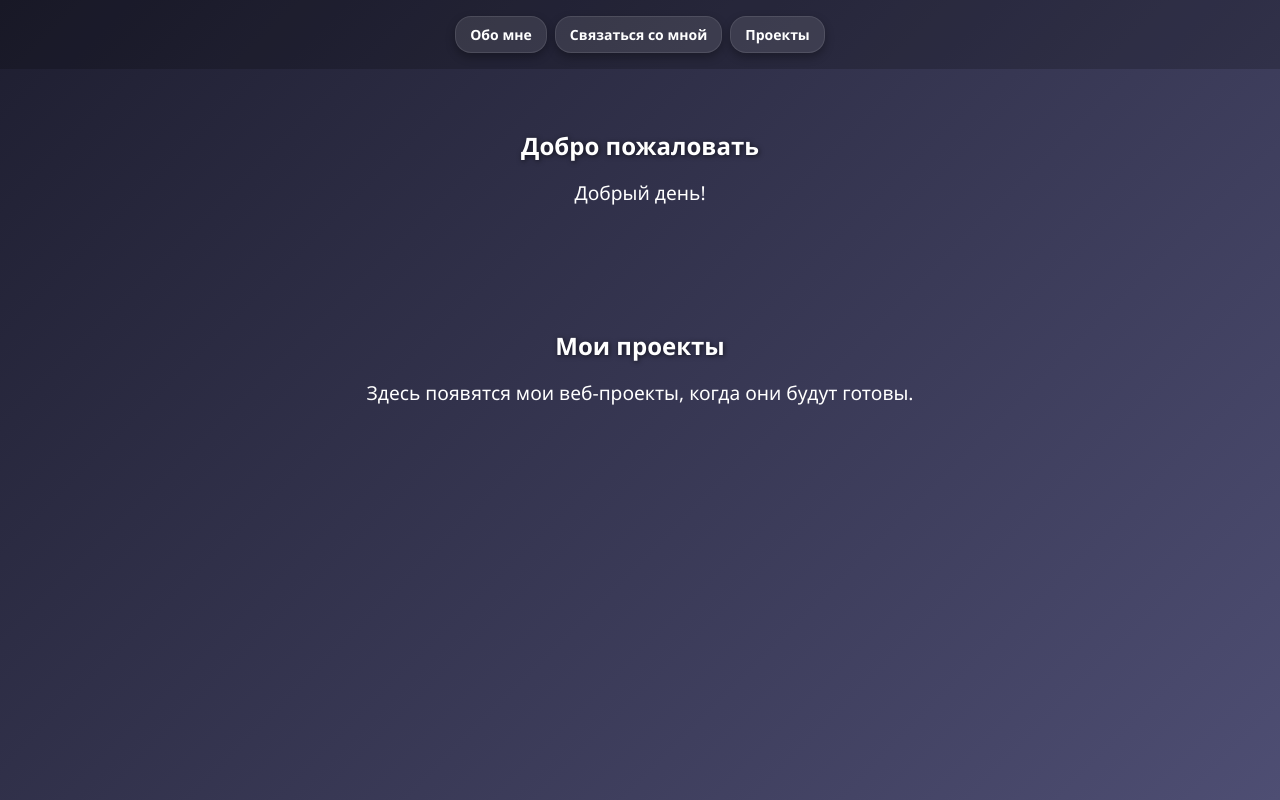
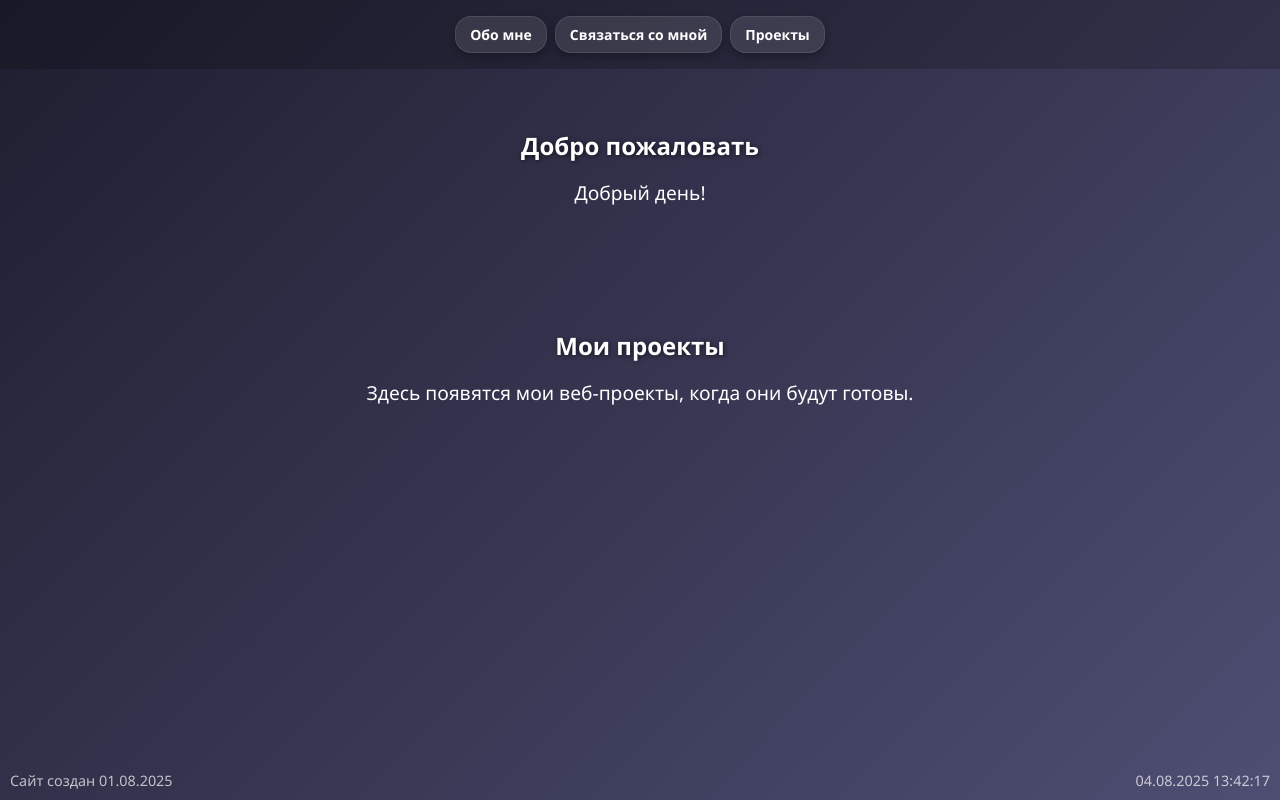
Before and after one commit to IMOMDIN/IMOMDIN.github.io, a plain HTML site: page index.html in a window 1280 px wide. Drawn offline with Linux system fonts and the light colour scheme.

Commit message:
Add files via upload

```diff
--- a/index.html
+++ b/index.html
@@ -62,6 +62,22 @@
       margin: 0 auto;
     }
 
+    .datetime {
+      position: fixed;
+      bottom: 10px;
+      right: 10px;
+      font-size: 0.9em;
+      opacity: 0.7;
+    }
+
+    .creation-date {
+      position: fixed;
+      bottom: 10px;
+      left: 10px;
+      font-size: 0.9em;
+      opacity: 0.7;
+    }
+
     @keyframes fadeIn {
       from { opacity: 0; transform: translateY(30px); }
       to { opacity: 1; transform: translateY(0); }
@@ -72,6 +88,7 @@
       nav a { font-size: 13px; padding: 7px 12px; }
       h1, h2 { font-size: 1.8em; }
       p { font-size: 1em; }
+      .datetime, .creation-date { font-size: 0.7em; }
     }
   </style>
 </head>
@@ -94,6 +111,12 @@
     <h2>Мои проекты</h2>
     <p>Здесь появятся мои веб-проекты, когда они будут готовы.</p>
   </section>
+
+  <!-- Дата и время -->
+  <div class="datetime" id="datetime"></div>
+
+  <!-- Дата создания сайта -->
+  <div class="creation-date">Сайт создан 01.08.2025</div>
 
   <!-- JavaScript -->
   <script>
@@ -123,6 +146,26 @@
         }
       });
     });
+
+    // Обновление даты и времени (без дня недели)
+    function updateDateTime() {
+      const now = new Date();
+      const date = now.toLocaleDateString('ru-RU', {
+        year: 'numeric',
+        month: '2-digit',
+        day: '2-digit'
+      });
+      const time = now.toLocaleTimeString('ru-RU', {
+        hour: '2-digit',
+        minute: '2-digit',
+        second: '2-digit'
+      });
+      document.getElementById('datetime').textContent = `${date} ${time}`;
+    }
+
+    // Обновляем каждую секунду
+    updateDateTime();
+    setInterval(updateDateTime, 1000);
   </script>
 </body>
 </html>
```
